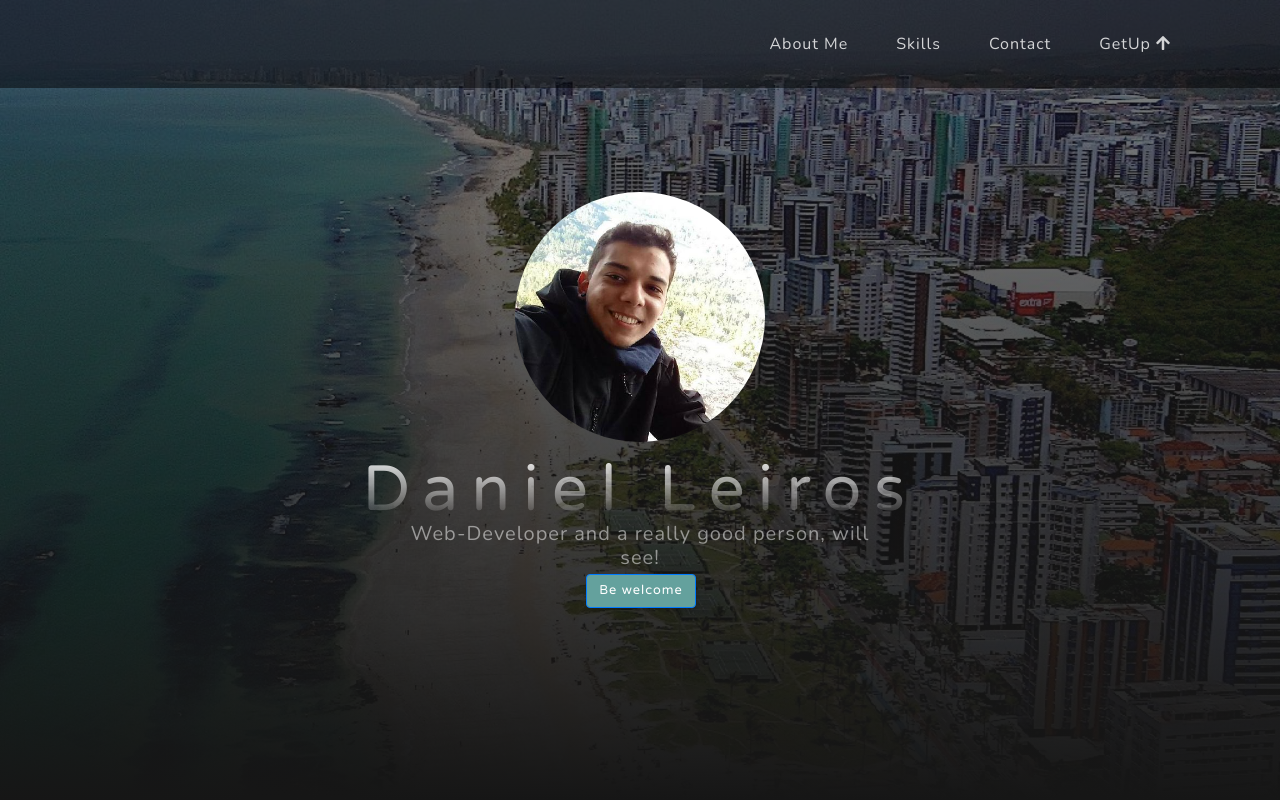
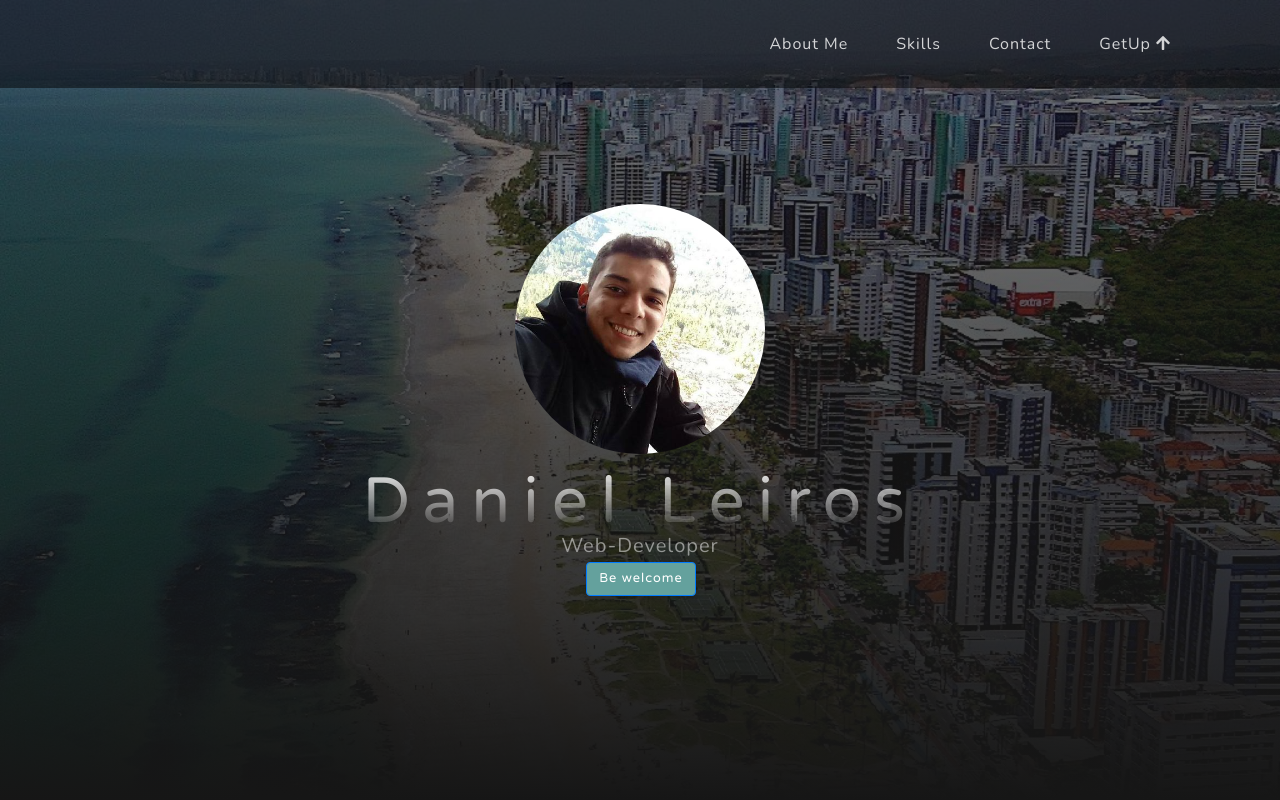
Before and after one commit to DanielLeiros/danielleiros, a plain HTML site: page index.html in a window 1280 px wide. Shown: the top 800 px of the page. Drawn offline with nearby package versions, Linux system fonts and the light colour scheme.

Commit message:
Update index.html

```diff
--- a/index.html
+++ b/index.html
@@ -58,7 +58,7 @@
         <div class="mx-auto text-center">
           <img class='photoMySelf' src="./img/me.jpeg" alt="Daniel Leiros Photo">
           <h1 class="text-white mx-auto mb-0 mt-3">Daniel Leiros</h1>
-          <h2 class="text-white-50 mx-auto mb-1">Web-Developer and a really good person, will see!</h2>
+          <h2 class="text-white-50 mx-auto mb-1">Web-Developer</h2>
           <a href="#about" class="btn btn-primary js-scroll-trigger">Be welcome</a>
         </div>
       </div>
```
